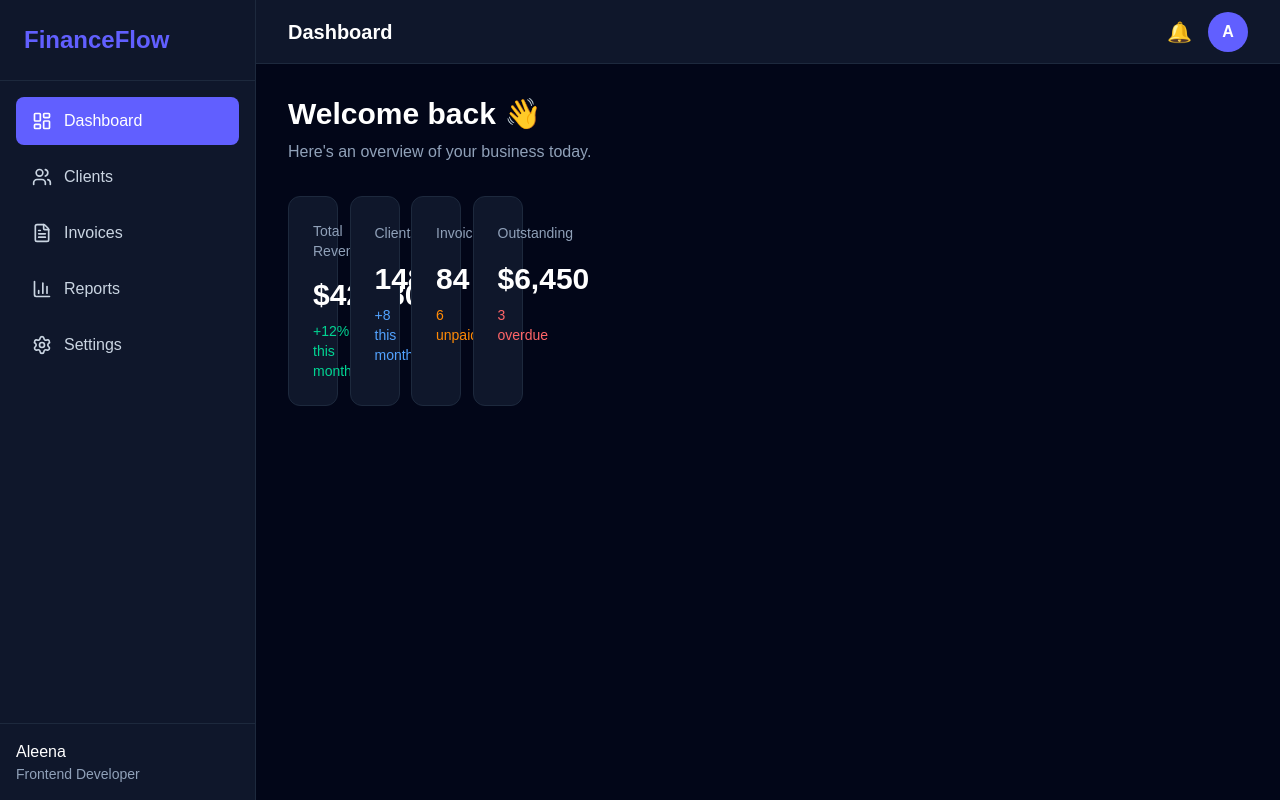
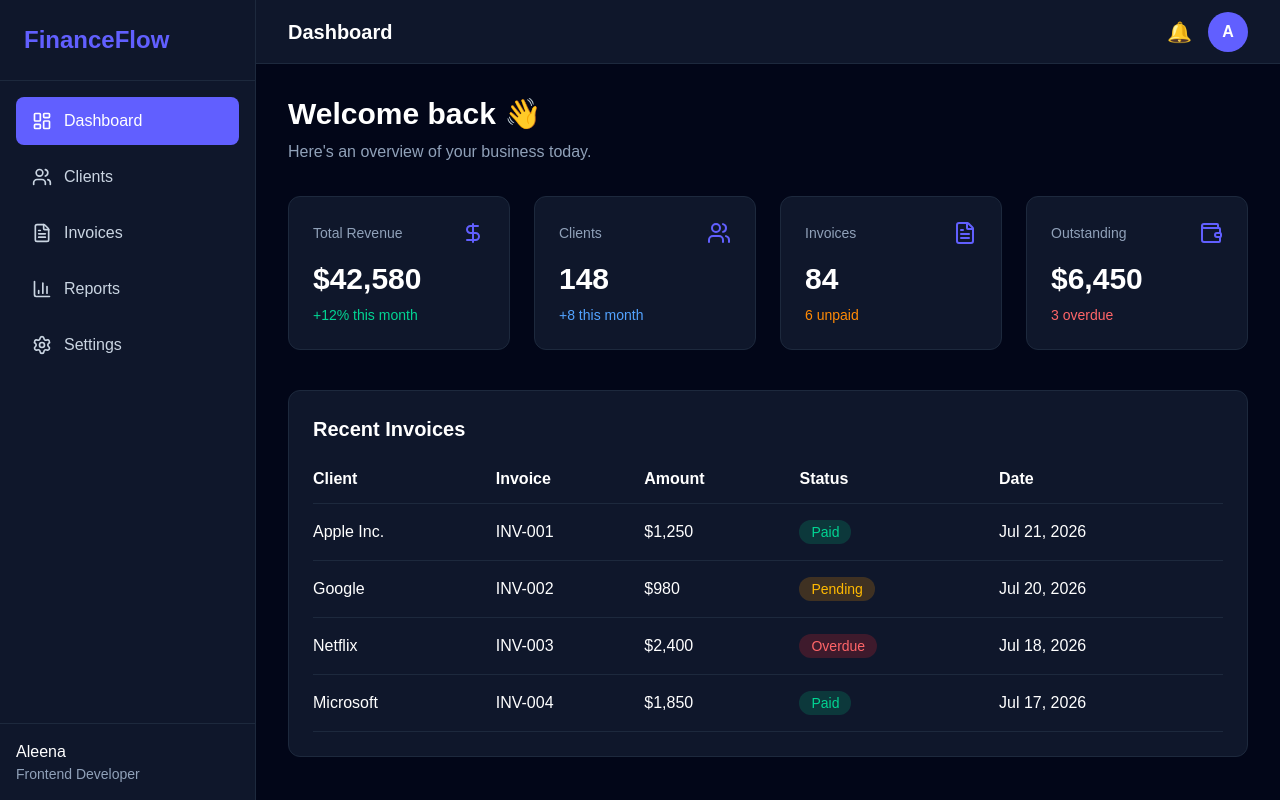
Before and after one commit to Aleena-Yameen/financeflow-saas, a Next.js app: page /dashboard in a window 1280 px wide. Built offline with nearby package versions, Linux system fonts and the light colour scheme.

Commit message:
feat: add invoice table with reusable status badge

```diff
--- a/app/(protected)/dashboard/page.tsx
+++ b/app/(protected)/dashboard/page.tsx
@@ -6,6 +6,7 @@ import {
   LayoutDashboard,
 } from "lucide-react";
 
+import InvoiceTable from "@/components/dashboard/InvoiceTable";
 import StatCard from "@/components/ui/StatCard";
 
 const stats = [
@@ -38,9 +39,44 @@ const stats = [
     icon: Wallet,
   },
 ];
+
+const invoices = [
+  {
+    id: 1,
+    client: "Apple Inc.",
+    invoice: "INV-001",
+    amount: "$1,250",
+    status: "Paid",
+    date: "Jul 21, 2026",
+  },
+  {
+    id: 2,
+    client: "Google",
+    invoice: "INV-002",
+    amount: "$980",
+    status: "Pending",
+    date: "Jul 20, 2026",
+  },
+  {
+    id: 3,
+    client: "Netflix",
+    invoice: "INV-003",
+    amount: "$2,400",
+    status: "Overdue",
+    date: "Jul 18, 2026",
+  },
+  {
+    id: 4,
+    client: "Microsoft",
+    invoice: "INV-004",
+    amount: "$1,850",
+    status: "Paid",
+    date: "Jul 17, 2026",
+  },
+];
 export default function DashboardPage() {
   return (
-    <div>
+    <div className="space-y-8">
   <div className="mb-8">
     <h1 className="text-3xl font-bold">
       Welcome back 👋
@@ -52,7 +88,6 @@ export default function DashboardPage() {
   </div>
 
   <div className="grid gap-6 md:grid-cols-2 xl:grid-cols-4">
-        <div className="grid gap-6 md:grid-cols-2 xl:grid-cols-4">
     {stats.map((stat) => (
       <StatCard
         key={stat.title}
@@ -60,7 +95,8 @@ export default function DashboardPage() {
       />
     ))}
   </div>
-      </div>
+
+  <InvoiceTable invoices={invoices} />
 </div>
   );
 }
--- /dev/null
+++ b/components/dashboard/InvoiceTable.tsx
@@ -0,0 +1,59 @@
+import StatusBadge from "@/components/ui/StatusBadge";
+
+type Invoice = {
+  id: number;
+  client: string;
+  invoice: string;
+  amount: string;
+  status: string;
+  date: string;
+};
+
+type InvoiceTableProps = {
+  invoices: Invoice[];
+};
+
+export default function InvoiceTable({
+  invoices,
+}: InvoiceTableProps) {
+  return (
+    <section className="mt-10 rounded-xl border border-slate-800 bg-slate-900 p-6">
+      <h2 className="mb-6 text-xl font-semibold">
+        Recent Invoices
+      </h2>
+
+     <table className="w-full">
+  <thead>
+    <tr className="border-b border-slate-800 text-left">
+      <th className="pb-3">Client</th>
+      <th className="pb-3">Invoice</th>
+      <th className="pb-3">Amount</th>
+      <th className="pb-3">Status</th>
+      <th className="pb-3">Date</th>
+    </tr>
+  </thead>
+
+  <tbody>
+    {invoices.map((invoice) => (
+      <tr
+        key={invoice.id}
+        className="border-b border-slate-800"
+      >
+        <td className="py-4">{invoice.client}</td>
+
+        <td>{invoice.invoice}</td>
+
+        <td>{invoice.amount}</td>
+
+        <td>
+  <StatusBadge status={invoice.status} />
+</td>
+
+        <td>{invoice.date}</td>
+      </tr>
+    ))}
+  </tbody>
+</table>
+    </section>
+  );
+}
--- /dev/null
+++ b/components/ui/StatusBadge.tsx
@@ -0,0 +1,25 @@
+type StatusBadgeProps = {
+  status: string;
+};
+
+export default function StatusBadge({
+  status,
+}: StatusBadgeProps) {
+  let color = "";
+
+  if (status === "Paid") {
+    color = "bg-emerald-500/20 text-emerald-400";
+  } else if (status === "Pending") {
+    color = "bg-amber-500/20 text-amber-400";
+  } else if (status === "Overdue") {
+    color = "bg-red-500/20 text-red-400";
+  }
+
+  return (
+    <span
+      className={`rounded-full px-3 py-1 text-sm font-medium ${color}`}
+    >
+      {status}
+    </span>
+  );
+}
```
Lines whose indentation alone changed are shown as unchanged.
